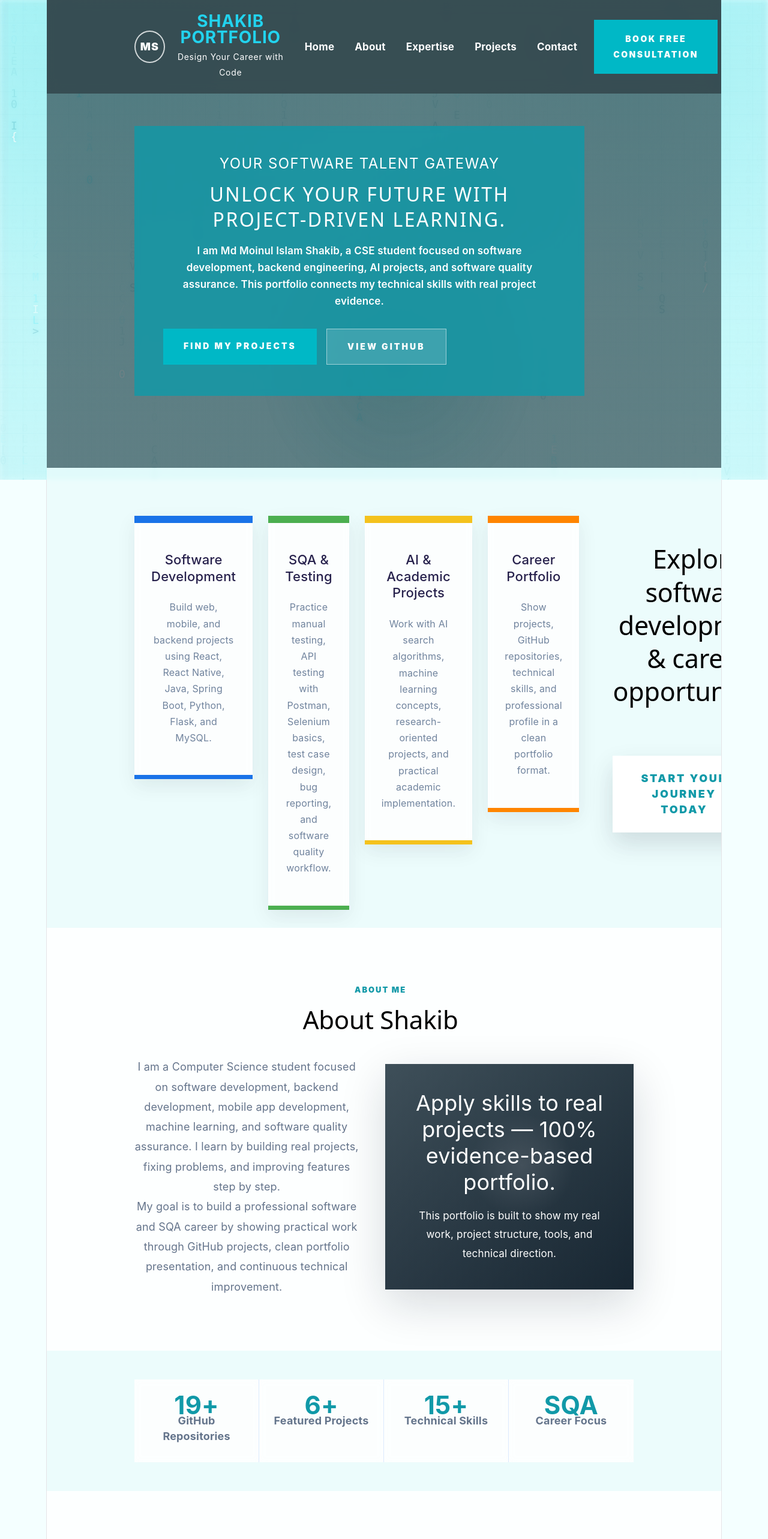
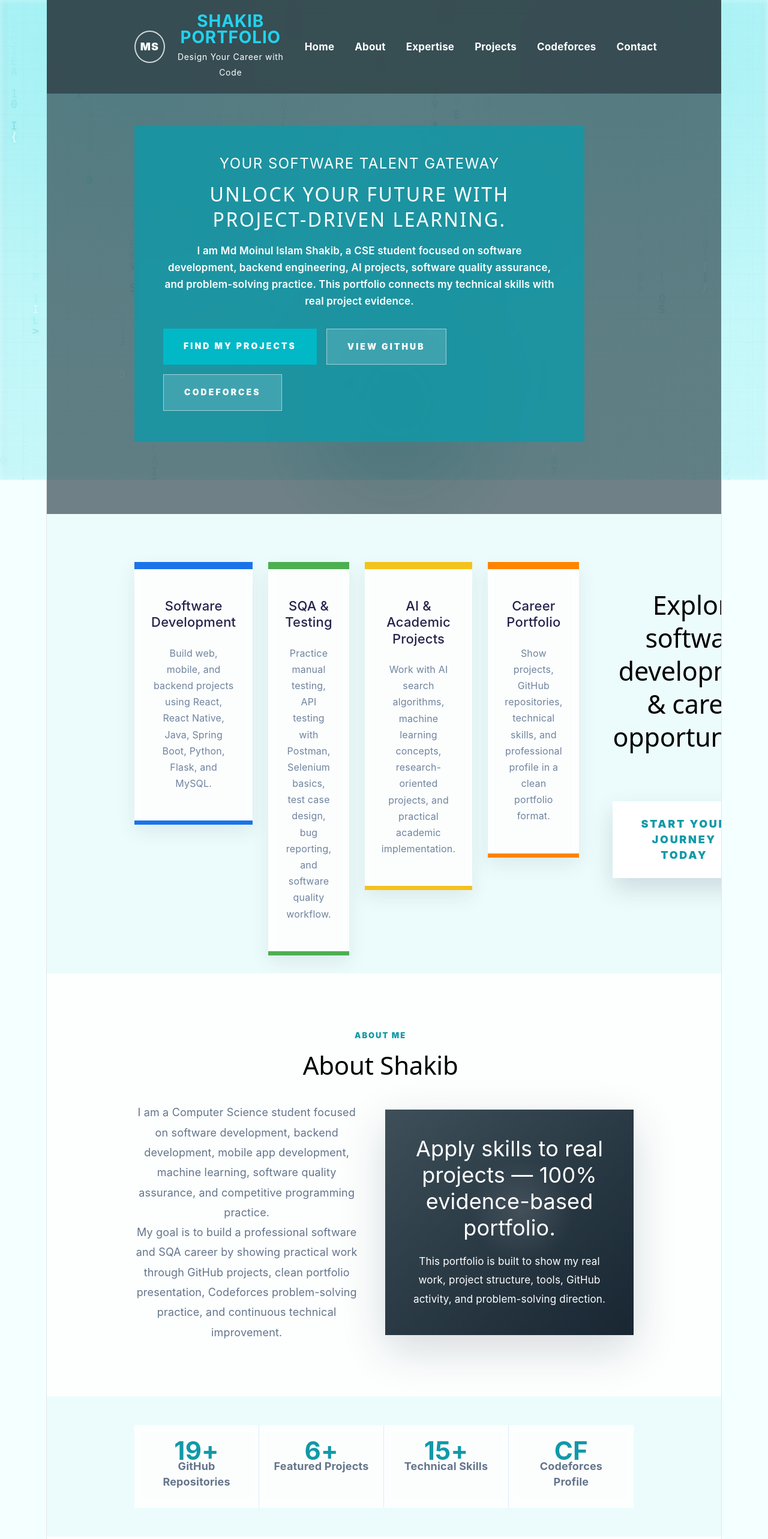
Before and after one commit to m-i-shakib/portfolio, a React app: page / in a window 1280 px wide. Shown: the top 2566 px of the page at 60% size. Built offline with nearby package versions, Linux system fonts and the light colour scheme; the HTML template or start-up script is replaced by a standard one.

Commit message:
Improve portfolio content and project sections

```diff
--- a/src/App.jsx
+++ b/src/App.jsx
@@ -1,5 +1,7 @@
 import "./App.css";
 import BinaryBackground from "./BinaryBackground";
+
+const codeforcesProfile = "https://codeforces.com/profile/m_i_shakib__";
 
 const featuredProjects = [
   {
@@ -112,13 +114,13 @@ const process = [
   },
   {
     step: "Step 3",
-    title: "See My Practice Areas",
-    text: "Review backend, AI, algorithm, networking, and SQA-related work.",
+    title: "See Competitive Programming",
+    text: "Open my Codeforces profile and review my problem-solving practice.",
   },
   {
     step: "Step 4",
     title: "Connect",
-    text: "Use GitHub or LinkedIn to view more details or contact me.",
+    text: "Use GitHub, LinkedIn, or Codeforces to view more details about my work.",
   },
 ];
 
@@ -126,7 +128,7 @@ const stats = [
   { number: "19+", label: "GitHub Repositories" },
   { number: "6+", label: "Featured Projects" },
   { number: "15+", label: "Technical Skills" },
-  { number: "SQA", label: "Career Focus" },
+  { number: "CF", label: "Codeforces Profile" },
 ];
 
 function App() {
@@ -149,12 +151,11 @@ function App() {
             <a href="#about">About</a>
             <a href="#expertise">Expertise</a>
             <a href="#projects">Projects</a>
+            <a href={codeforcesProfile} target="_blank" rel="noreferrer">
+              Codeforces
+            </a>
             <a href="#contact">Contact</a>
           </nav>
-
-          <a href="#contact" className="header-cta">
-            Book Free Consultation
-          </a>
         </header>
 
         <section className="hero" id="home">
@@ -165,9 +166,9 @@ function App() {
 
             <p>
               I am Md Moinul Islam Shakib, a CSE student focused on software
-              development, backend engineering, AI projects, and software quality
-              assurance. This portfolio connects my technical skills with real
-              project evidence.
+              development, backend engineering, AI projects, software quality
+              assurance, and problem-solving practice. This portfolio connects
+              my technical skills with real project evidence.
             </p>
 
             <div className="hero-actions">
@@ -181,6 +182,14 @@ function App() {
                 className="secondary-btn"
               >
                 View GitHub
+              </a>
+              <a
+                href={codeforcesProfile}
+                target="_blank"
+                rel="noreferrer"
+                className="secondary-btn"
+              >
+                Codeforces
               </a>
             </div>
           </div>
@@ -214,13 +223,13 @@ function App() {
               <p>
                 I am a Computer Science student focused on software development,
                 backend development, mobile app development, machine learning,
-                and software quality assurance. I learn by building real
-                projects, fixing problems, and improving features step by step.
+                software quality assurance, and competitive programming practice.
               </p>
               <p>
                 My goal is to build a professional software and SQA career by
                 showing practical work through GitHub projects, clean portfolio
-                presentation, and continuous technical improvement.
+                presentation, Codeforces problem-solving practice, and continuous
+                technical improvement.
               </p>
             </div>
 
@@ -228,7 +237,7 @@ function App() {
               <h3>Apply skills to real projects — 100% evidence-based portfolio.</h3>
               <p>
                 This portfolio is built to show my real work, project structure,
-                tools, and technical direction.
+                tools, GitHub activity, and problem-solving direction.
               </p>
             </div>
           </div>
@@ -329,7 +338,7 @@ function App() {
           <div className="contact-banner">
             <div>
               <p>Ready to view my work?</p>
-              <h2>Explore my GitHub projects and professional profile.</h2>
+              <h2>Explore my GitHub, LinkedIn, and Codeforces profile.</h2>
             </div>
 
             <div className="contact-actions">
@@ -347,6 +356,9 @@ function App() {
               >
                 LinkedIn
               </a>
+              <a href={codeforcesProfile} target="_blank" rel="noreferrer">
+                Codeforces
+              </a>
             </div>
           </div>
         </section>
@@ -361,6 +373,9 @@ function App() {
             <a href="#home">Home</a>
             <a href="#expertise">Expertise</a>
             <a href="#projects">Projects</a>
+            <a href={codeforcesProfile} target="_blank" rel="noreferrer">
+              Codeforces
+            </a>
             <a href="#contact">Contact</a>
           </div>
         </footer>
```
